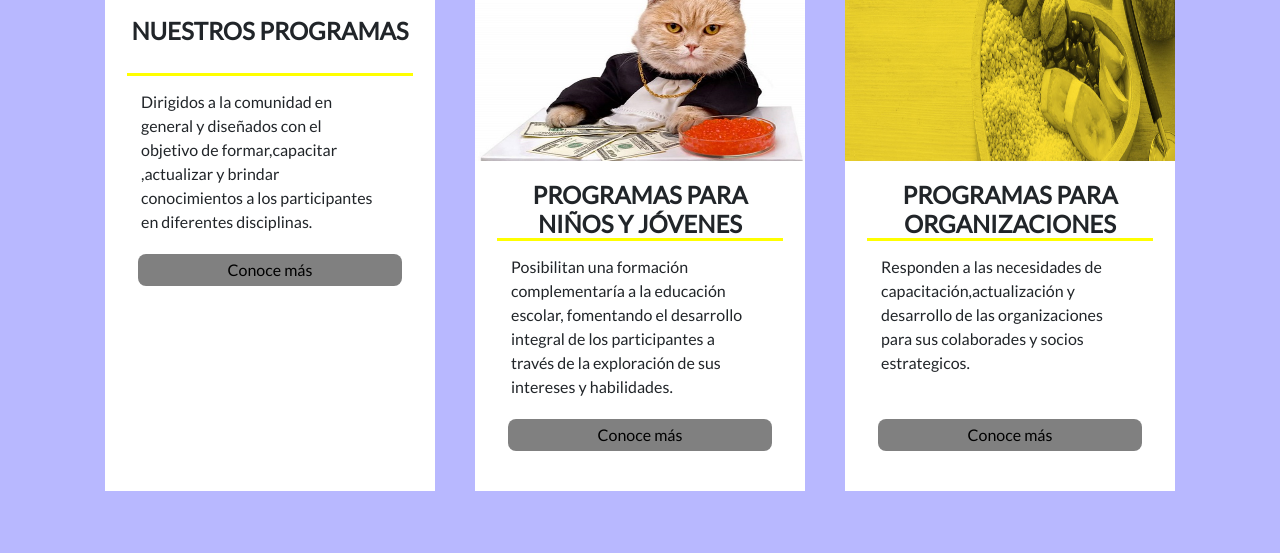
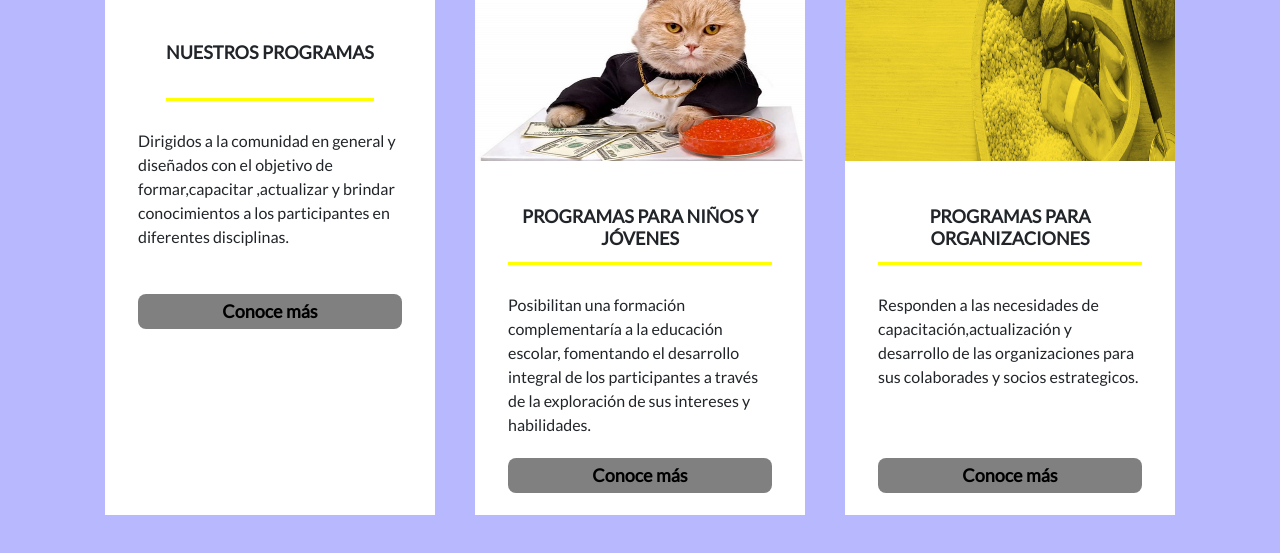
Before and after one commit to jackas779/uniandes, a plain HTML site: page codigo/index.html in a window 1280 px wide. Shown: the part 687-1240 px from the top of the page. Before the commit the page ends 1218 px from the top, so only its background shows below. Drawn offline with nearby package versions, Linux system fonts and the light colour scheme.

Commit message:
Se corrigen cards

```diff
--- a/codigo/index.html
+++ b/codigo/index.html
@@ -11,7 +11,7 @@
     <!-- css  -->
     <link rel="stylesheet" href="../css/index.css">
 
-    <title>!Prueba¡</title>
+    <title>Educación Continua</title>
   </head>
 <body>
   <header>
@@ -21,10 +21,10 @@
           <img src="../imagen/Logo-uniandes.png" alt="Logo Universidad de los andes">
         </div>
         <div class="menu_uniandes__links">
-          <a href="#">Inicio</a>
-          <a href="#">Nuestros <br> Programas</a>
-          <a href="#">Programas para <br> Organizaciones</a>
-          <a href="#">Quiénes <br> Somos</a>
+          <a href="#" class="menu_uniandes__links__a">Inicio </a>
+          <a href="#">Nuestros  Programas</a>
+          <a href="#">Programas para Organizaciones</a>
+          <a href="#">Quiénes Somos</a>
         </div>
       </div>
       <div class="menu_uniandes_burger">
@@ -85,36 +85,66 @@
     </div>
   <div class="container">
     <div class="container__card">
+      <div class="container__card__img">
         <img src="../imagen/gato.jpg" alt="gato">
-      <h4 class="container__card__title">NUESTROS PROGRAMAS </h4>
+      </div>
+      <div class="container__card__content">
+        <div>
+          <h4 class="container__card__content__title">NUESTROS PROGRAMAS </h4>
+        </div>
+        <div class="container__card__content__parra">
           <p>Dirigidos a la comunidad en
             general y diseñados con el
             objetivo de formar,capacitar
             ,actualizar y brindar
             conocimientos a los participantes
             en diferentes disciplinas. </p>
+        </div>
+        <div class="container__card__content__button">
           <button>Conoce más</button>
         </div>
+      </div>
+    </div>
     <div class="container__card">
+      <div class="container__card__img">
         <img src="../imagen/gatoq.jpg" alt="gato">
-      <h4 class="container__card__title">PROGRAMAS PARA NIÑOS Y JÓVENES </h4>
+      </div>
+      <div class="container__card__content">
+        <div>
+          <h4 class="container__card__content__title">PROGRAMAS PARA NIÑOS Y JÓVENES  </h4>
+        </div>
+        <div class="container__card__content__parra">
           <p>Posibilitan una formación
             complementaría a la educación
             escolar, fomentando el desarrollo
             integral de los participantes a
             través de la exploración de sus
-        intereses y habilidades.  </p>
+            intereses y habilidades. </p>
+        </div>
+        <div class="container__card__content__button">
           <button>Conoce más</button>
         </div>
+      </div>
+    </div>
     <div class="container__card">
+      <div class="container__card__img">
         <img src="../imagen/gatologin.jpeg" alt="gato">
-      <h4 class="container__card__title">PROGRAMAS PARA ORGANIZACIONES</h4>
+      </div>
+      <div class="container__card__content">
+        <div>
+          <h4 class="container__card__content__title">PROGRAMAS PARA ORGANIZACIONES</h4>
+        </div>
+        <div class="container__card__content__parra">
           <p>Responden a las necesidades de
             capacitación,actualización y
             desarrollo de las organizaciones
             para sus colaborades y socios
             estrategicos.</p>
+        </div>
+        <div class="container__card__content__button">
           <button>Conoce más</button>
+        </div>
+      </div>
     </div>
   </div>
   <div class="footer">
--- a/css/index.css
+++ b/css/index.css
@@ -32,6 +32,9 @@ header{
     flex-basis: 65%;
     justify-content: space-around;
     align-items: center;
+}
+.menu_uniandes__links__a{
+   margin-right: 15px;
 }
 header nav .menu_uniandes .menu_uniandes__links a{
     padding: 0 12px;
@@ -89,7 +92,7 @@ header nav .menu_busqueda_uniandes .menu_busqueda_uniandes__links a{
 .container{
     width: 100%;
     max-width: 1200px;
-    height: 500px;
+    height: 590px;
     display: flex;
     flex-wrap: wrap;
     justify-content: center;
@@ -97,7 +100,7 @@ header nav .menu_busqueda_uniandes .menu_busqueda_uniandes__links a{
 }
 .container .container__card{
     width: 330px;
-    height: 520px;
+    height: 544px;
     margin: 20px;
     text-align: center;
     background-color: white;
@@ -107,38 +110,44 @@ header nav .menu_busqueda_uniandes .menu_busqueda_uniandes__links a{
     width: 330px;
     height: 190px;
 }
-.container .container__card .container__card__title {
+.container .container__card .container__card__content{
+    display: grid;
+    padding: 25px 33px;
+}
+.container .container__card .container__card__content__title {
     font-weight: 600;
     margin-top: 20px;
     max-height: 60px;
     min-height: 59px;
     display: inline-block;
     border-bottom: 3px solid yellow;
-    width: 286px;
+    font-size: 18px;
+    flex-basis: 209px;
 }
-.container .container__card p {
-    padding: 1px 1rem;
-    margin-top: 5px;
+.container .container__card .container__card__content__parra p {
+    margin-top: 20px;
     font-size: 16px;
     min-height: 149px;
     max-height: 150px;
     width: 264px;
-    margin-left: 20px;
     text-align: left;
 }
-.container .container__card button{
+.container .container__card .container__card__content__button button{
     border-radius: 8px;
     padding: 4px 1rem;
-    width: 80%;
+    width: 100%;
     border: 0;
     background-color: gray;
+    font-weight: 600;
+    font-size: 18px;
 }
-.container .container__card button:hover{
+.container .container__card .container__card__content__button button:hover{
     background-color: yellow;
     color: black;
 }
 .footer{
     height: 80px;
+    width: 100%;
 }
 #botn-slider{
     background-color: transparent;
```
Lines whose indentation alone changed are shown as unchanged.
